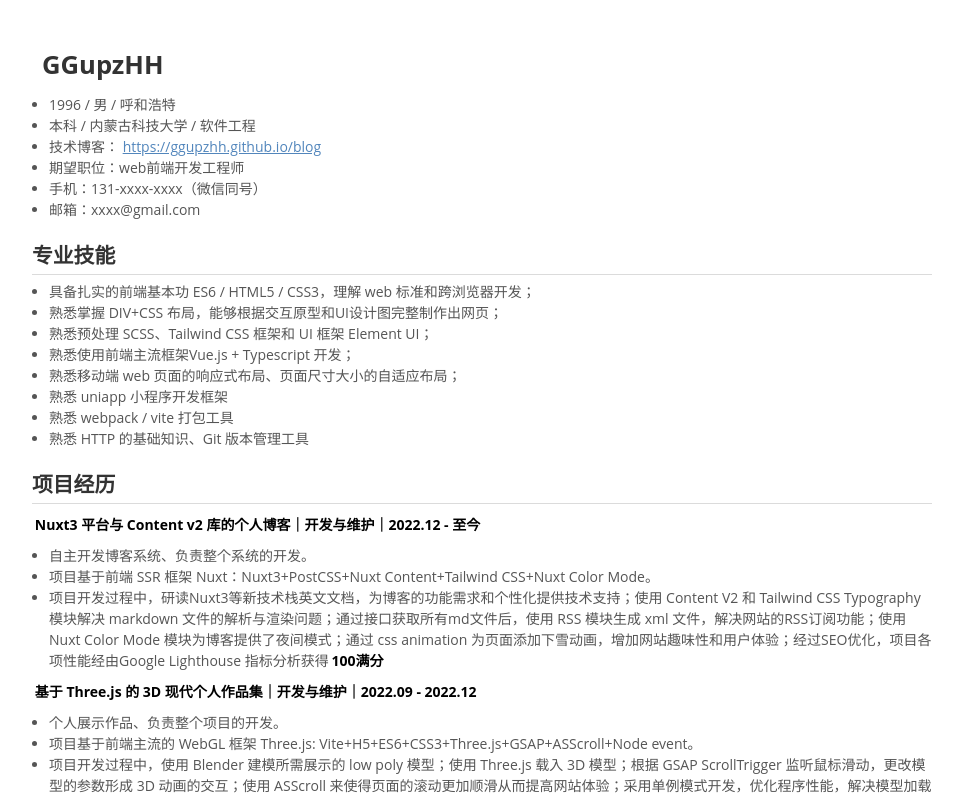
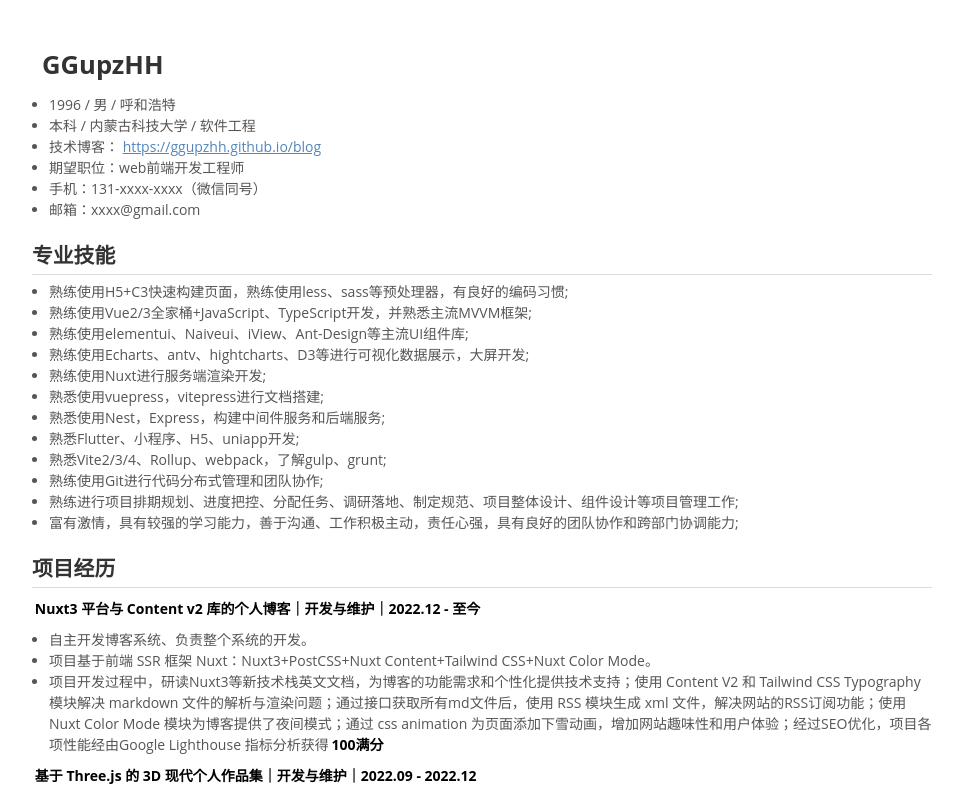
Before and after one commit to shaopeng007/resume, a Vue app: page / in a window 1280 px wide. Shown: the top 798 px of the page, without its empty margins (158-1120 px from the left). Built offline with nearby package versions, Linux system fonts and the light colour scheme.

Commit message:
✨ (skills): Skills
update skills

```diff
--- a/src/components/Skills.vue
+++ b/src/components/Skills.vue
@@ -2,14 +2,26 @@
   <section>
     <h2>专业技能</h2>
     <ul>
-      <li>具备扎实的前端基本功 ES6 / HTML5 / CSS3，理解 web 标准和跨浏览器开发；</li>
+      <li> 熟练使用H5+C3快速构建页面，熟练使用less、sass等预处理器，有良好的编码习惯;</li>
+      <li> 熟练使用Vue2/3全家桶+JavaScript、TypeScript开发，并熟悉主流MVVM框架;</li>
+      <li> 熟练使用elementui、Naiveui、iView、Ant-Design等主流UI组件库;</li>
+      <li> 熟练使用Echarts、antv、hightcharts、D3等进行可视化数据展示，大屏开发;</li>
+      <li> 熟练使用Nuxt进行服务端渲染开发;   </li>
+      <li> 熟悉使用vuepress，vitepress进行文档搭建;</li>
+      <li> 熟悉使用Nest，Express，构建中间件服务和后端服务;</li>
+      <li> 熟悉Flutter、小程序、H5、uniapp开发;</li>
+      <li> 熟悉Vite2/3/4、Rollup、webpack，了解gulp、grunt; </li>
+      <li> 熟练使用Git进行代码分布式管理和团队协作;</li>
+      <li> 熟练进行项目排期规划、进度把控、分配任务、调研落地、制定规范、项目整体设计、组件设计等项目管理工作;</li>
+      <li> 富有激情，具有较强的学习能力，善于沟通、工作积极主动，责任心强，具有良好的团队协作和跨部门协调能力;</li>
+      <!-- <li>具备扎实的前端基本功 ES6 / HTML5 / CSS3，理解 web 标准和跨浏览器开发；</li>
       <li>熟悉掌握 DIV+CSS 布局，能够根据交互原型和UI设计图完整制作出网页；</li>
       <li>熟悉预处理 SCSS、Tailwind CSS 框架和 UI 框架 Element UI；</li>
       <li>熟悉使用前端主流框架Vue.js + Typescript 开发；</li>
       <li>熟悉移动端 web 页面的响应式布局、页面尺寸大小的自适应布局；</li>
       <li>熟悉 uniapp 小程序开发框架</li>
       <li>熟悉 webpack / vite 打包工具</li>
-      <li>熟悉 HTTP 的基础知识、Git 版本管理工具</li>
+      <li>熟悉 HTTP 的基础知识、Git 版本管理工具</li> -->
     </ul>
   </section>
 </template>
```
